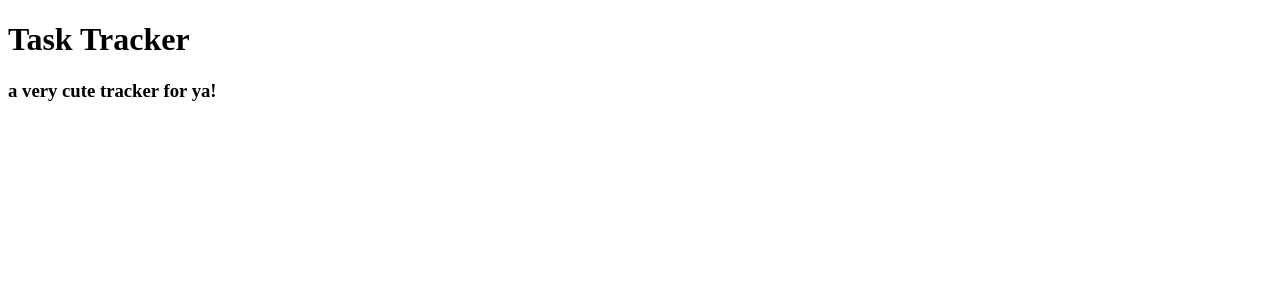
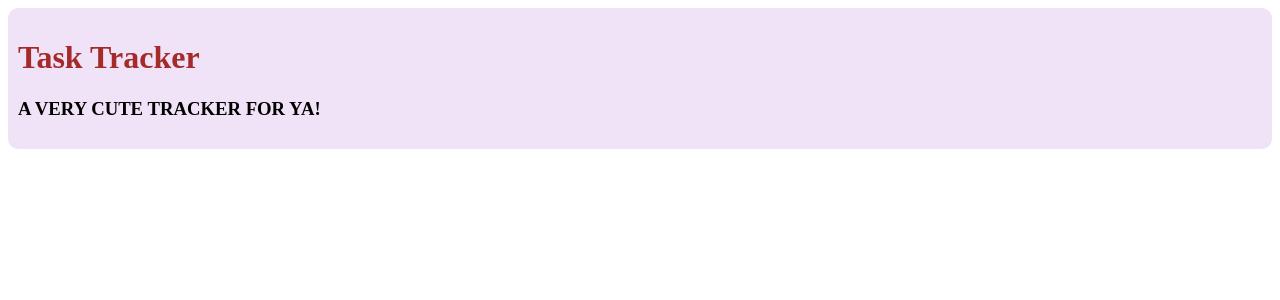
Before and after one commit to sakshi-choudhary/AngularCrash, an Angular app: page / in a window 1280 px wide. Shown: the top 300 px of the page. Built offline with nearby package versions, Linux system fonts and the light colour scheme.

Commit message:
✨ add header

```diff
--- a/src/app/app.component.html
+++ b/src/app/app.component.html
@@ -1,2 +1,4 @@
-<h1>Task Tracker</h1>
-<h3>{{title}}</h3>
+<div class="container">
+  <h1 style="color: brown;">Task Tracker</h1>
+<app-header></app-header>
+</div>
--- a/src/app/app.component.ts
+++ b/src/app/app.component.ts
@@ -6,5 +6,5 @@ import { Component } from '@angular/core';
   styleUrls: ['./app.component.scss']
 })
 export class AppComponent {
-  title:string = 'a very cute tracker for ya!';
+
 }
--- a/src/app/app.module.ts
+++ b/src/app/app.module.ts
@@ -2,10 +2,12 @@ import { NgModule } from '@angular/core';
 import { BrowserModule } from '@angular/platform-browser';
 
 import { AppComponent } from './app.component';
+import { HeaderComponent } from './components/header/header.component';
 
 @NgModule({
   declarations: [
-    AppComponent
+    AppComponent,
+    HeaderComponent
   ],
   imports: [
     BrowserModule
--- /dev/null
+++ b/src/app/components/header/header.component.html
@@ -0,0 +1,3 @@
+<header>
+<h3>{{title.toUpperCase()}}</h3>
+</header>
--- /dev/null
+++ b/src/app/components/header/header.component.ts
@@ -0,0 +1,17 @@
+import { Component, OnInit } from '@angular/core';
+
+@Component({
+  selector: 'app-header',
+  templateUrl: './header.component.html',
+  styleUrls: ['./header.component.scss']
+})
+export class HeaderComponent implements OnInit {
+
+  title:string = 'a very cute tracker for ya!';
+
+  constructor() { }
+
+  ngOnInit(): void {
+  }
+
+}
--- a/src/styles.scss
+++ b/src/styles.scss
@@ -1 +1,6 @@
 /* You can add global styles to this file, and also import other style files */
+.container{
+    background-color: rgb(240, 227, 248);
+    padding: 10px;
+    border-radius: 10px;
+}
```
Also changed, not shown: src/app/components/header/header.component.scss (added), 1 other file (tests, documents, lock files or other folders).
